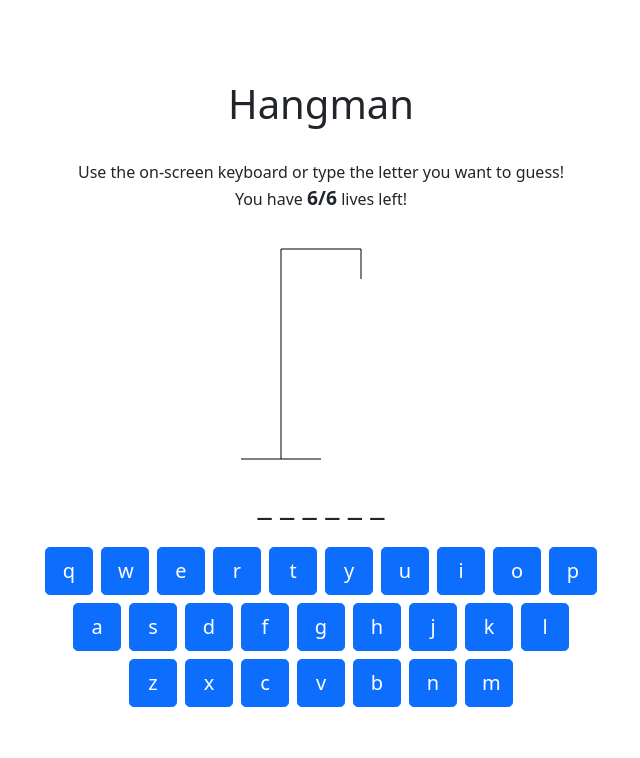
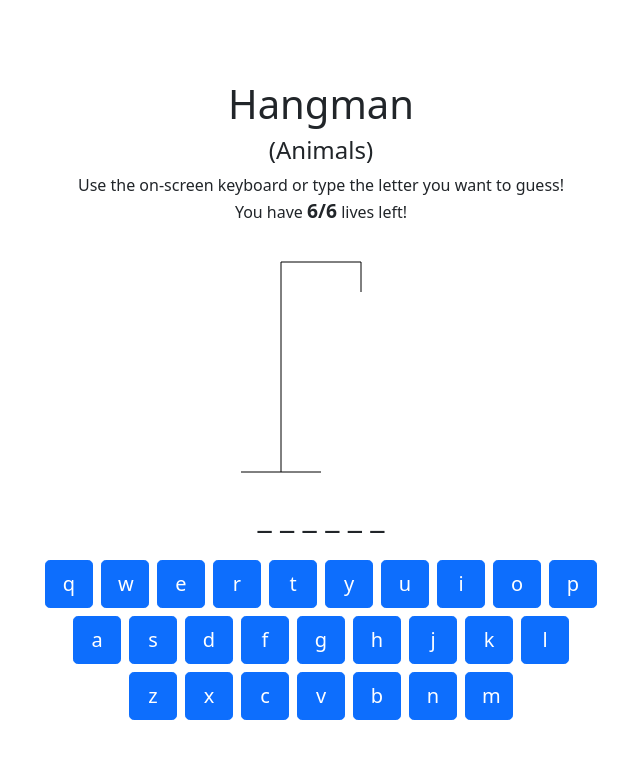
Before and after one commit to JustinPeng13/hangman-react, a React (Create React App) app: page / in a window 1280 px wide. Shown: the top 758 px of the page, without its empty margins (319-959 px from the left). Built offline with nearby package versions, Linux system fonts and the light colour scheme.

Commit message:
Add 'Animals' subheading

```diff
--- a/src/components/Header.js
+++ b/src/components/Header.js
@@ -4,7 +4,7 @@ const Header = ({livesLeft, numLives}) => {
   return (
     <div className='header'>
       <h1>Hangman</h1>
-      <br></br>
+      <h4>(Animals)</h4>
       <p>Use the on-screen keyboard or type the letter you want to guess!<br></br>
       You have <strong>{livesLeft}/{numLives}</strong> lives left!</p>
     </div>
```
